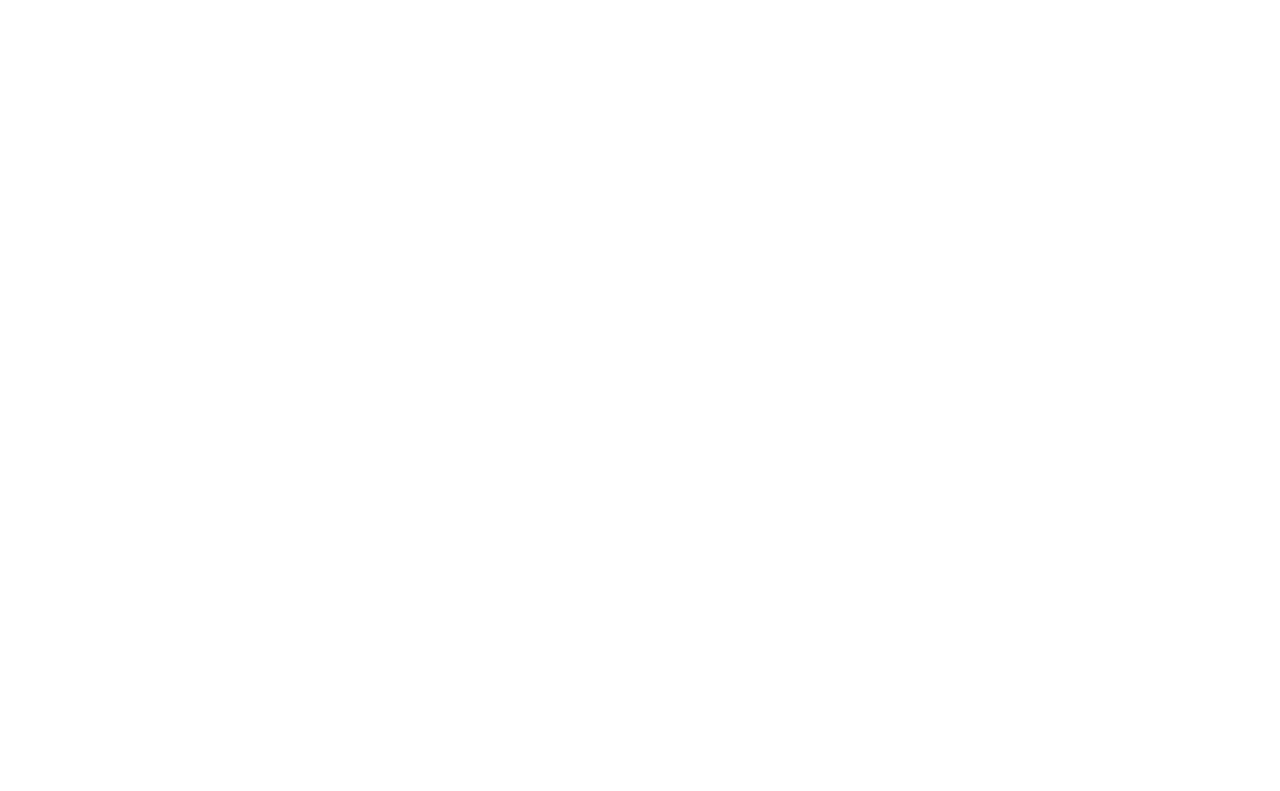
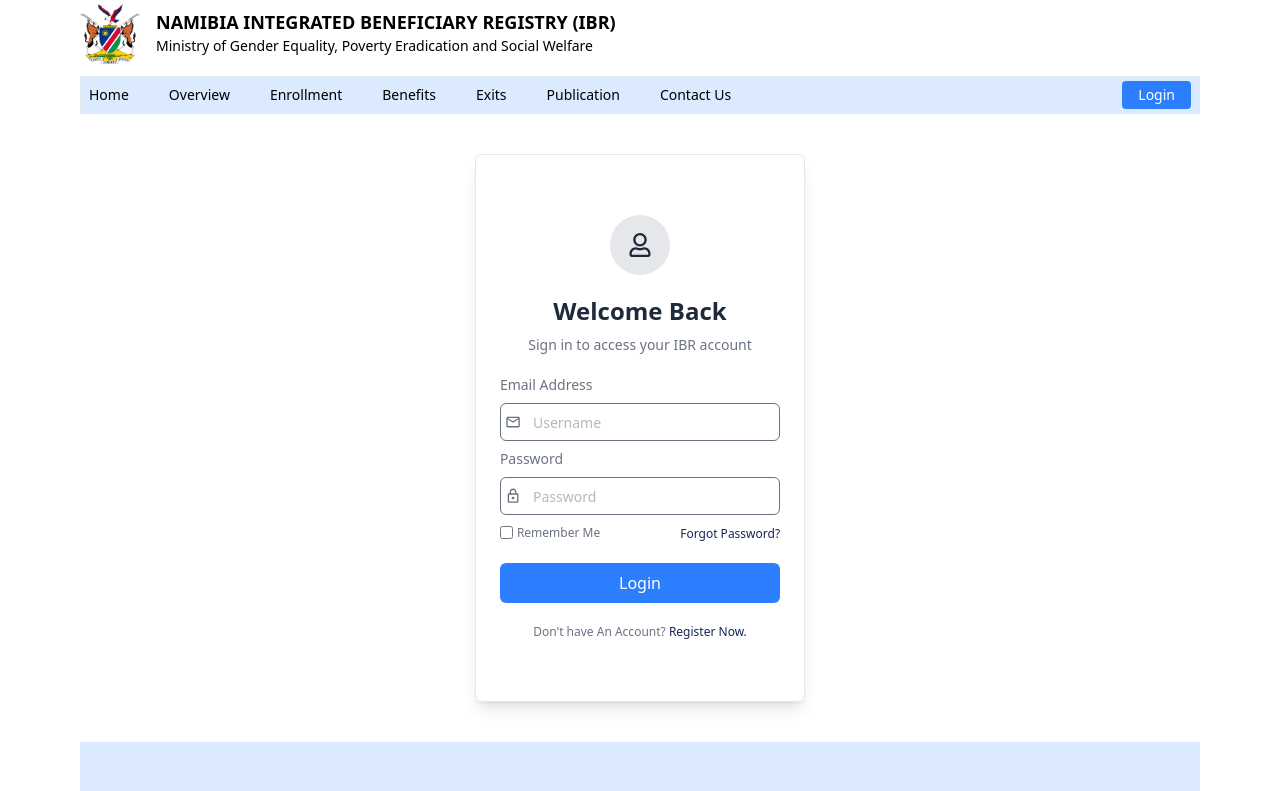
Before and after one commit to Tjitouua/ibr, a React (Vite) app: page /login in a window 1280 px wide. Before the commit this address had no page. Shown: the top 791 px of the page. Built offline with nearby package versions, Linux system fonts and the light colour scheme.

Commit message:
Addede the Login page

```diff
--- a/src/App.tsx
+++ b/src/App.tsx
@@ -4,6 +4,7 @@
 
 import { BrowserRouter, Route, Routes } from 'react-router-dom'
 import Index from './pages/Index'
+import Login from './pages/Login'
 
 function App() {
   const [count, setCount] = useState(0)
@@ -12,6 +13,7 @@
     <BrowserRouter>
       <Routes>
           <Route path="/" element={<Index />} />
+          <Route path="/login" element={<Login />} />
       </Routes>
     </BrowserRouter>
   )
--- a/src/components/Footer.tsx
+++ b/src/components/Footer.tsx
@@ -15,7 +15,7 @@
 
 const Footer = () => {
     return (
-       <footer className="flex flex-col bg-gray-100 px-2">
+       <footer className="flex flex-col bg-blue-100 px-2">
         <div className="w-full min-h-30 border-b border-gray-400 py-9 flex flex-wrap justify-center sm:justify-between gap-10 items-start">
               {/* About Div  */}
               <div className="p-2 flex flex-col max-w-70 justify-start items-start gap-3">
--- a/src/components/Header.tsx
+++ b/src/components/Header.tsx
@@ -12,7 +12,7 @@
         <header className="w-full flex flex-col gap-3 sticky top-0 z-50">
         <div className="w-full min-h-15 flex flex-col gap-2">
             {/* Top Header  */}
-            <div className="w-full flex items-center gap-4 min-h-10 py-1">
+            <div className="w-full flex bg-white items-center gap-4 min-h-10 py-1">
                 {/* Image Div  */}
                 <div className="w-25 sm:w-15 h-25 sm:h-15">
                    <img src="/images/namibiaLogo.png" className="w-full h-full" />
@@ -24,7 +24,7 @@
                 </div>
             </div>
             {/* Bottom Header  */}
-            <div className="w-full flex flex-col bg-gray-100 border-1 border-gray-200 text-sm">
+            <div className="w-full flex flex-col bg-blue-100 border-1 border-gray-200 text-sm">
             <div className="w-full min-h-5 px-2 py-1 flex items-center xl:justify-between justify-end">
                 <nav className="hidden xl:flex">
                     <ul className="flex gap-10">
--- /dev/null
+++ b/src/pages/Login.tsx
@@ -0,0 +1,73 @@
+import React from 'react'
+import Header from '../components/Header'
+import Footer from '../components/Footer'
+import { FaRegUser } from "react-icons/fa";
+import { MdOutlineEmail } from "react-icons/md";
+import { MdLockOutline } from "react-icons/md";
+import { Link } from 'react-router-dom';
+
+const Login = () => {
+    return (
+        <div className="w-full flex flex-col px-7 xl:px-20">
+            <Header />
+            <div className="min-h-100 py-10 w-full flex justify-center items-center">
+
+                <div className="px-6 py-15 flex flex-col border border-gray-200 items-center text-gray-800 gap-5 rounded-md bg-white shadow-lg">
+                    {/* User icon  */}
+                    <div className="w-15 h-15 rounded-full bg-gray-200 flex justify-center items-center">
+                       <FaRegUser className="text-2xl" />
+                    </div>
+
+                    {/* Titles  */}
+                    <div className="flex flex-col items-center gap-2">
+                    <label className="text-2xl font-bold">Welcome Back</label>
+                    <label className="text-sm text-gray-500">Sign in to access your IBR account</label>
+                    </div>
+
+                    {/* Username and Password div  */}
+                    <div className="flex text-sm gap-2 text-gray-500 w-full flex-col">
+                        {/* Email Div  */}
+                       <label>Email Address</label>
+                       <div className="flex gap-3 items-center border border-gray-500 rounded-md px-1 focus-within:border-black">
+                        <MdOutlineEmail className="text-lg" />
+                       <input type="text" placeholder="Username" className="w-full h-9 rounded-md outline-none border-none focus:ring-0" />
+                       </div>
+
+                       {/* Password Div  */}
+                      <label>Password</label>
+                       <div className="flex gap-3 items-center border border-gray-500 rounded-md px-1 focus-within:border-black">
+                        <MdLockOutline className="text-lg" />
+                       <input type="text" placeholder="Password" className="w-full h-9 rounded-md outline-none border-none focus:ring-0" />
+                       </div>
+
+                       {/* Forgot Password  */}
+                       <div className="w-full flex gap-20 justify-between items-center">
+                           {/* Remember Me  */}
+                           <div className="flex gap-1 items-center">
+                              <input type="checkbox" />
+                              <label className="text-[12px]">Remember Me</label>
+                           </div>
+                           {/* Forgot Password  */}
+                           <div className="">
+                              <Link to="#" className="text-blue-950 text-[12px] hover:underline">Forgot Password?</Link>
+                           </div>
+                       </div>
+
+                    </div>
+
+                       {/* Button  */}
+                       <button className="rounded-md flex
+                       items-center justify-center bg-blue-500
+                        w-full py-2 text-white cursor-pointer
+                        hover:bg-transparent hover:text-black hover:border hover:bg-gray-500">Login</button>
+
+                        <label className="text-[12px] text-gray-500">Don't have An Account? <Link to="#" className="text-blue-950 hover:underline">Register Now.</Link></label>
+                </div>
+
+            </div>
+            <Footer />
+        </div>
+    )
+}
+
+export default Login
```
